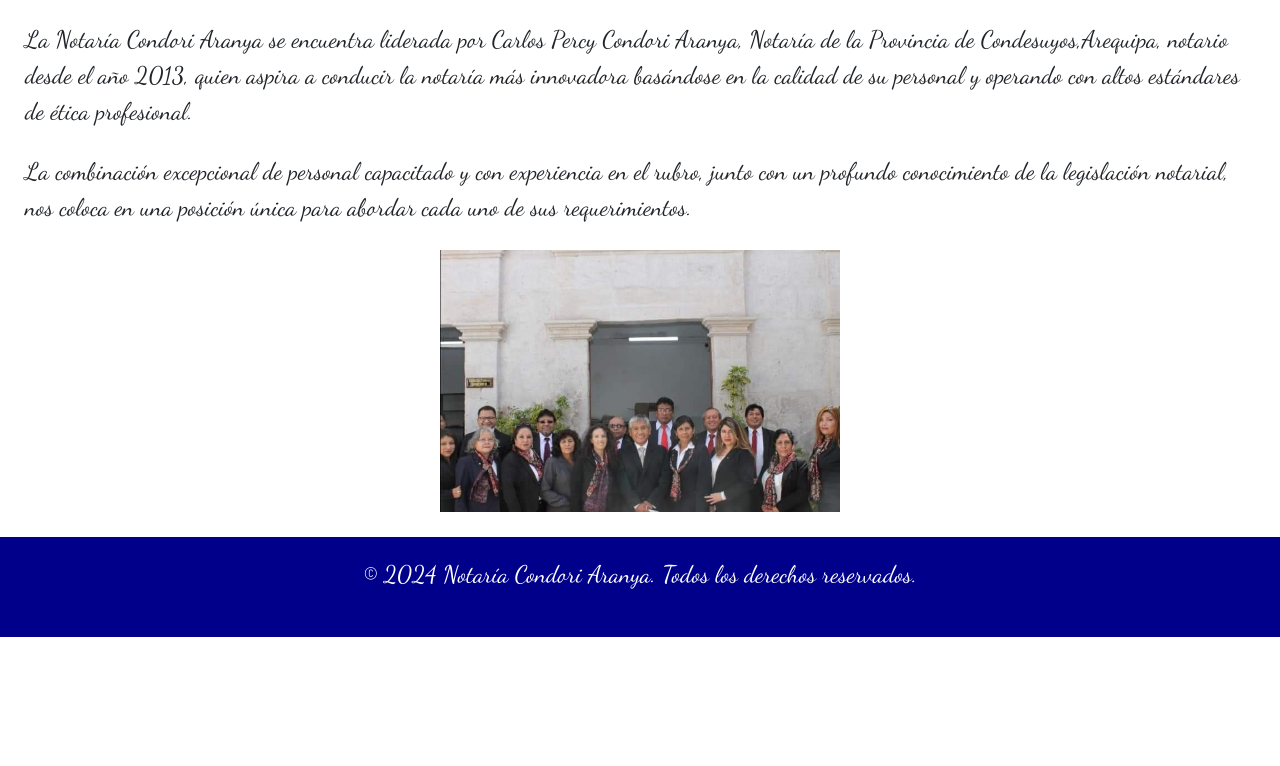
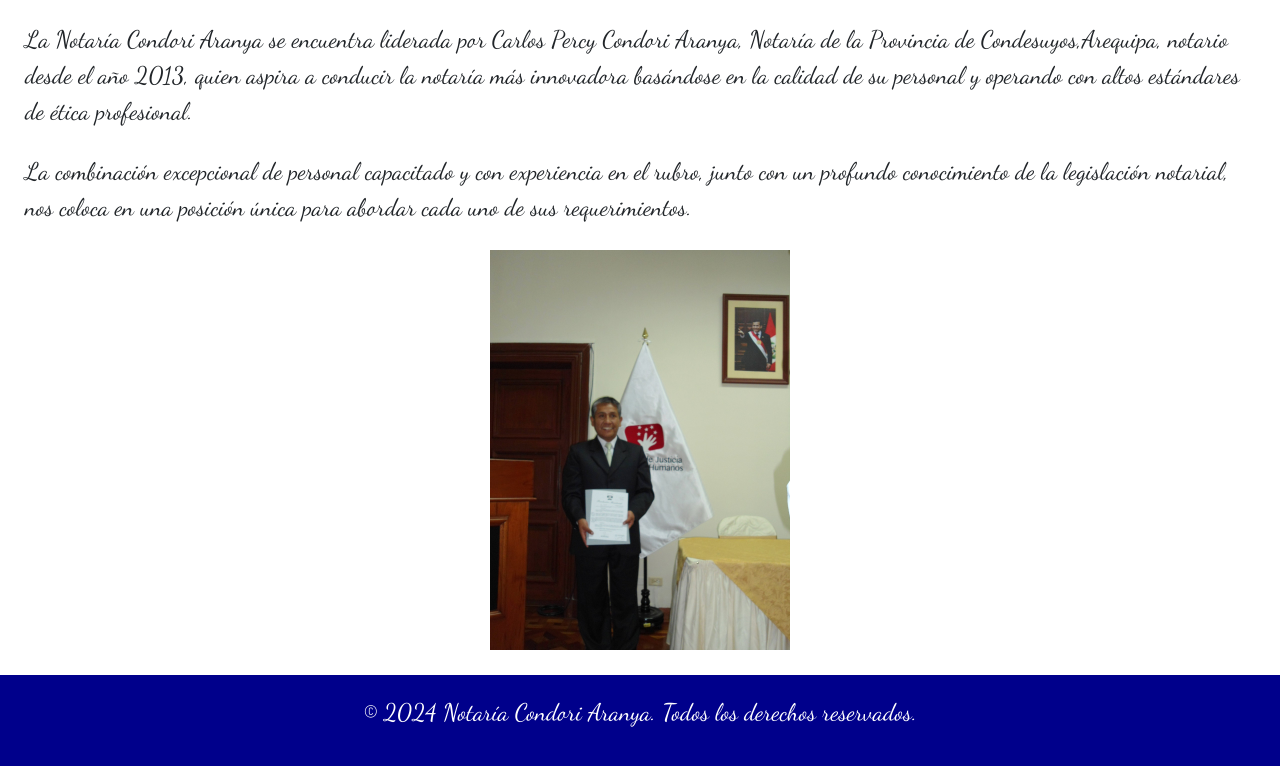
Before and after one commit to jcbdark/notaria-web, a website: page pages/nosotros.html in a window 1280 px wide. Shown: the part 94-860 px from the top of the page. Before the commit the page ends 800 px from the top, so only its background shows below. Drawn offline with nearby package versions, Linux system fonts and the light colour scheme; a web font is replaced by a local one.

Commit message:
update services

```diff
--- a/pages/nosotros.html
+++ b/pages/nosotros.html
@@ -73,7 +73,7 @@
       </div>
 
       <div>
-        <img src="../img/notario.jfif" alt="Notario-imagen" class="notario">
+        <img src="../img/image1.jfif" alt="Notario-imagen" class="notario">
       </div>
     </section>
 
--- a/scss/components/_main.scss
+++ b/scss/components/_main.scss
@@ -61,7 +61,7 @@
 }
 
 .notario {
-  width: 400px;
+  width: 300px;
   height: auto;
 }
 
```
Also changed, not shown: css/estilos.css, img/notario.jfif (deleted).
